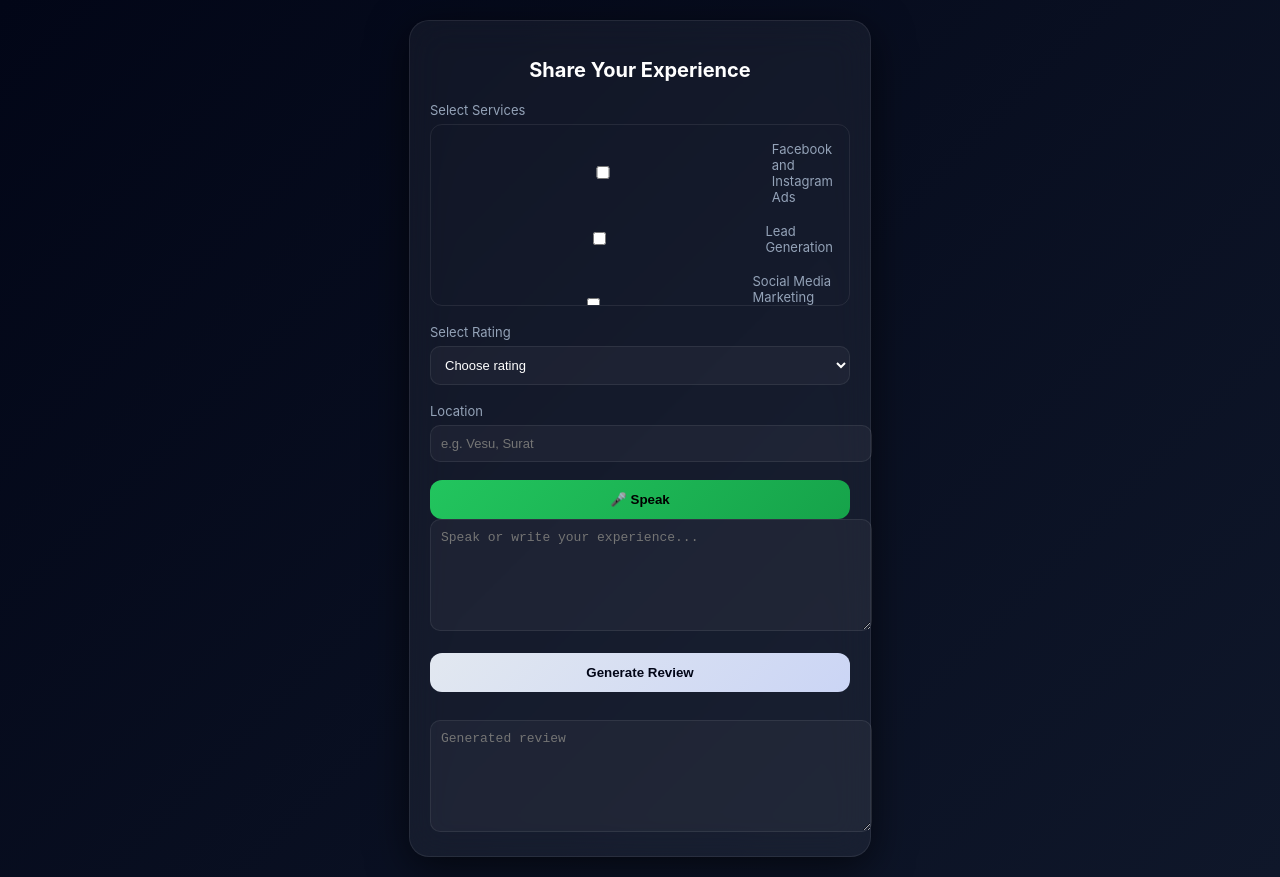
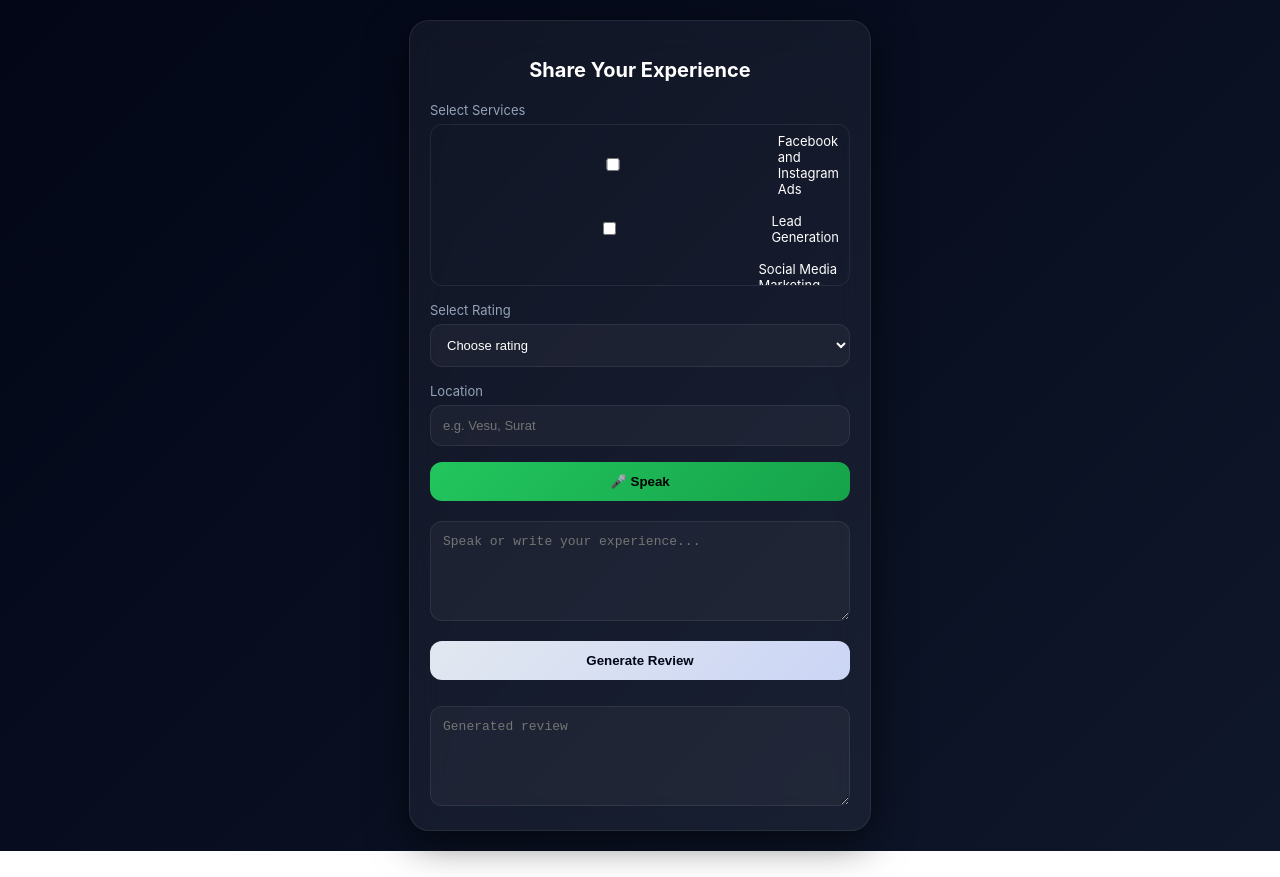
Before and after one commit to marketingsennna/gmb-review, a plain HTML site: page index.html in a window 1280 px wide. After the commit the page ends 851 px from the top, so only its background shows below. Drawn offline with Linux system fonts and the light colour scheme; no server answers.

Commit message:
Update index.html

```diff
--- a/index.html
+++ b/index.html
@@ -1,11 +1,14 @@
 <!DOCTYPE html>
 <html lang="en">
-<head>
+
+  <head>
 <meta charset="UTF-8">
 <title>Review Generator</title>
 <meta name="viewport" content="width=device-width, initial-scale=1.0">
 
-<style>
+
+
+  <style>
 :root{
   --bg:#020617;
   --card:rgba(255,255,255,0.05);
@@ -26,6 +29,7 @@ body{
   padding:20px;
 }
 
+/* CARD */
 .container{
   width:100%;
   max-width:420px;
@@ -46,70 +50,73 @@ h2{
 
 /* SECTION */
 .section{
-  margin-bottom:18px;
+  margin-bottom:16px;
 }
 
 /* LABEL */
-.section label{
+.section > label{
   font-size:13px;
   color:var(--muted);
+  margin-bottom:6px;
   display:block;
-  margin-bottom:6px;
 }
 
-/* SERVICES */
+/* 🔥 SERVICES FIXED PERFECTLY */
 .services{
   border:1px solid var(--border);
   border-radius:12px;
-  padding:10px;
   max-height:160px;
   overflow-y:auto;
 }
 
-/* ✅ CLEAN ROW */
+/* EACH ROW */
 .services label{
   display:flex;
-  align-items:center;   /* 🔥 center alignment */
-  gap:10px;
+  align-items:center;
+  justify-content:space-between;
+  padding:8px 10px;
   font-size:13px;
-  padding:6px;
   cursor:pointer;
+  border-radius:8px;
 }
 
-  /* 🔥 TEXT */
-.services label span{
+/* TEXT */
+.services span{
   flex:1;
+  text-align:left;
 }
 
-/* 🔥 CHECKBOX RIGHT ALIGN */
+/* CHECKBOX RIGHT */
 .services input{
-  margin-left:auto; /* 🔥 MAGIC FIX */
+  margin-left:10px;
 }
 
+/* HOVER */
 .services label:hover{
   background:rgba(255,255,255,0.05);
-}
-
-input[type="checkbox"]{
-  accent-color:var(--primary);
 }
 
 /* INPUTS */
 input,select,textarea{
   width:100%;
-  padding:10px;
-  border-radius:10px;
+  padding:12px;
+  border-radius:12px;
   border:1px solid var(--border);
   background:rgba(255,255,255,0.04);
   color:white;
   font-size:13px;
-}
-  select option{
-  color:black; /* 🔥 FIX */
+  box-sizing:border-box;
 }
 
+/* DROPDOWN TEXT FIX */
+select option{
+  color:black;
+}
+
+/* TEXTAREA */
 textarea{
-  min-height:90px;
+  min-height:100px;
+  margin-top:10px;
 }
 
 /* BUTTONS */
@@ -123,15 +130,19 @@ button{
   transition:0.2s;
 }
 
+/* SPEAK */
 .speak{
   background:linear-gradient(135deg,#22c55e,#16a34a);
+  margin-bottom:10px;
 }
 
+/* GENERATE */
 .generate{
   background:linear-gradient(135deg,#e2e8f0,#cbd5f5);
   color:#020617;
 }
 
+/* HOVER EFFECT */
 button:hover{
   transform:translateY(-1px);
 }
@@ -141,6 +152,7 @@ button:hover{
   margin-top:10px;
 }
 </style>
+
 </head>
 
 <body>
```
